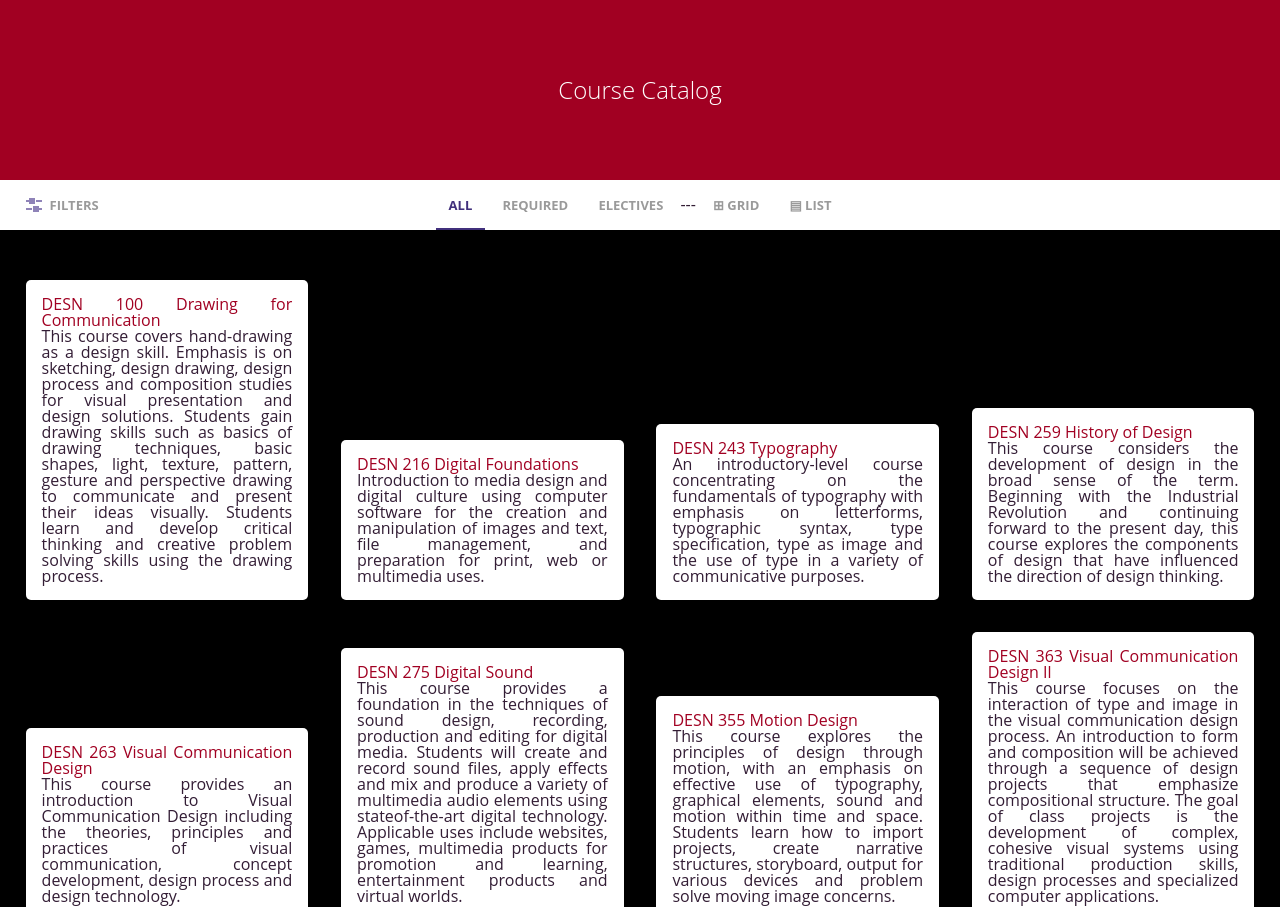
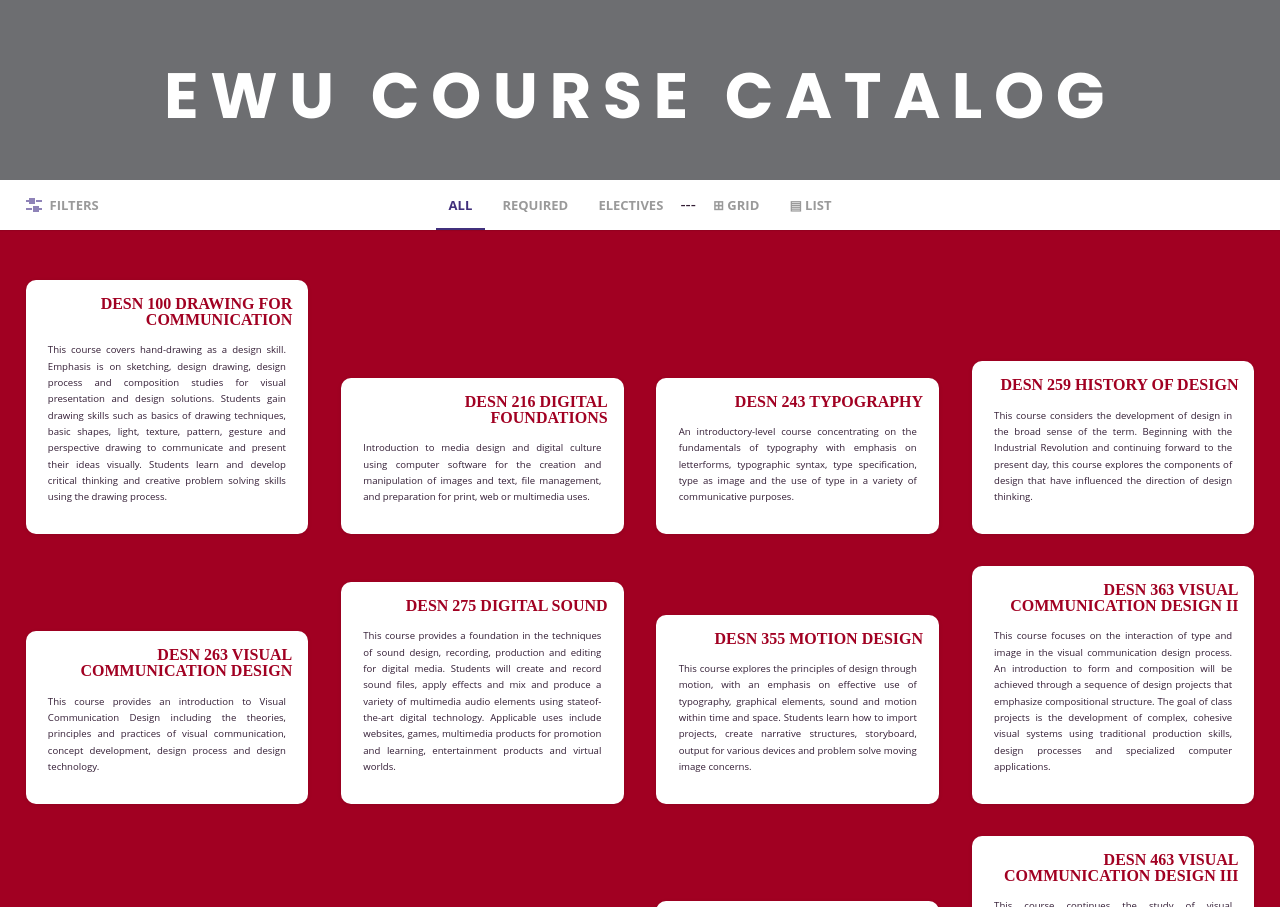
Before and after one commit to nmarch/course-catalog, a plain HTML site: page index.html in a window 1280 px wide. Shown: the top 907 px of the page. Drawn offline with Linux system fonts and the light colour scheme.

Commit message:
Version 4

```diff
--- a/css/styles.css
+++ b/css/styles.css
@@ -1,24 +1,53 @@
 /* YOUR STYLES */
 
 body {
-    background: black;
+    background: #a10022;
 }
 
 h1 {
     color: #a10022;
+    font-family: "myriad pro";
+    text-align: right;
+    text-transform: uppercase;
+    padding-bottom: .9em;
+    font-weight: bold;
 }
 
+h2 {
+    color: white;
+    font-family: 'Poppins', sans-serif;
+    text-align: center;
+    text-transform: uppercase;
+    padding-top: 1em;
+    letter-spacing: .18em;
+    font-size: 4em;
+    font-weight: bold;
+
+}
+
+p {
+    line-height: 1.7em;
+    font-size: .6em;
+    text-align: justify;
+    width: 95%;
+    margin: auto;
+    padding-bottom: 1.3em;
+
+}
 
 /*Header*/
 .cd-header {
-    background: #a10022;
+    background: #6d6e71;
+
 }
 
 /*Content Containers*/
 .cd-gallery li {
-    border-radius: 5px;
+    border-radius: 10px;
     background: white;
     padding: 1em;
+
+
 }
 
 /*Grid View*/
--- a/index.html
+++ b/index.html
@@ -5,10 +5,12 @@
 	<meta name="viewport" content="width=device-width, initial-scale=1">
 
 	<link href="https://fonts.googleapis.com/css?family=Source+Sans+Pro" rel="stylesheet">
+    <link href="https://fonts.googleapis.com/css?family=Poppins:400,700" rel="stylesheet">
 
 
 	<link rel="stylesheet" href="css/reset.css"> <!-- CSS reset -->
 	<link rel="stylesheet" href="css/demo.css"> <!-- Resource style -->
+
 
 	<!-- YOUR STYLES -->
 	<link rel="stylesheet" href="css/styles.css">
@@ -21,7 +23,7 @@
 <body>
 
 	<header class="cd-header">
-		<h1>Course Catalog</h1>
+		<h2>EWU Course Catalog</h2>
 	</header>
 
 	<main class="cd-main-content">
```
